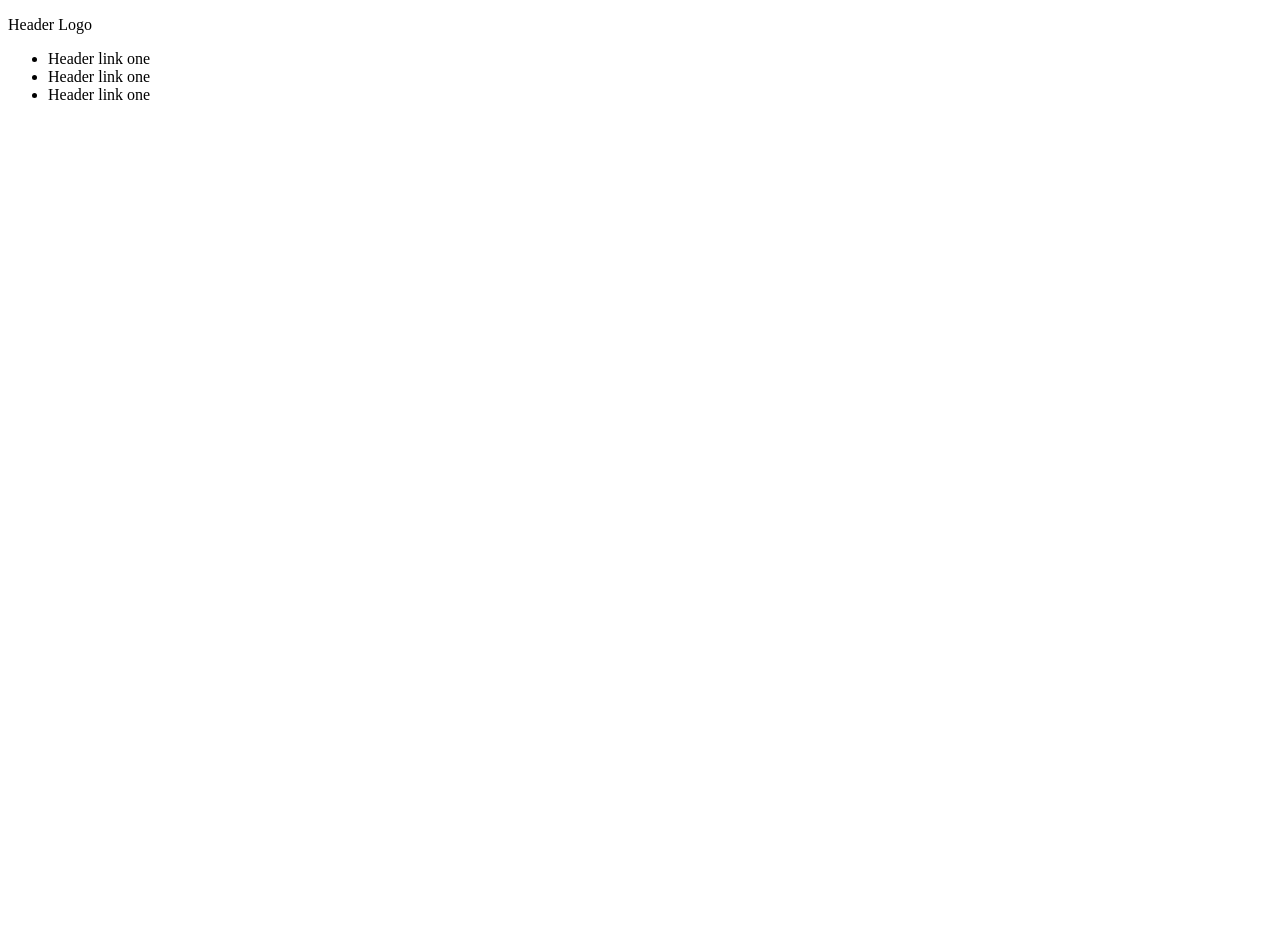
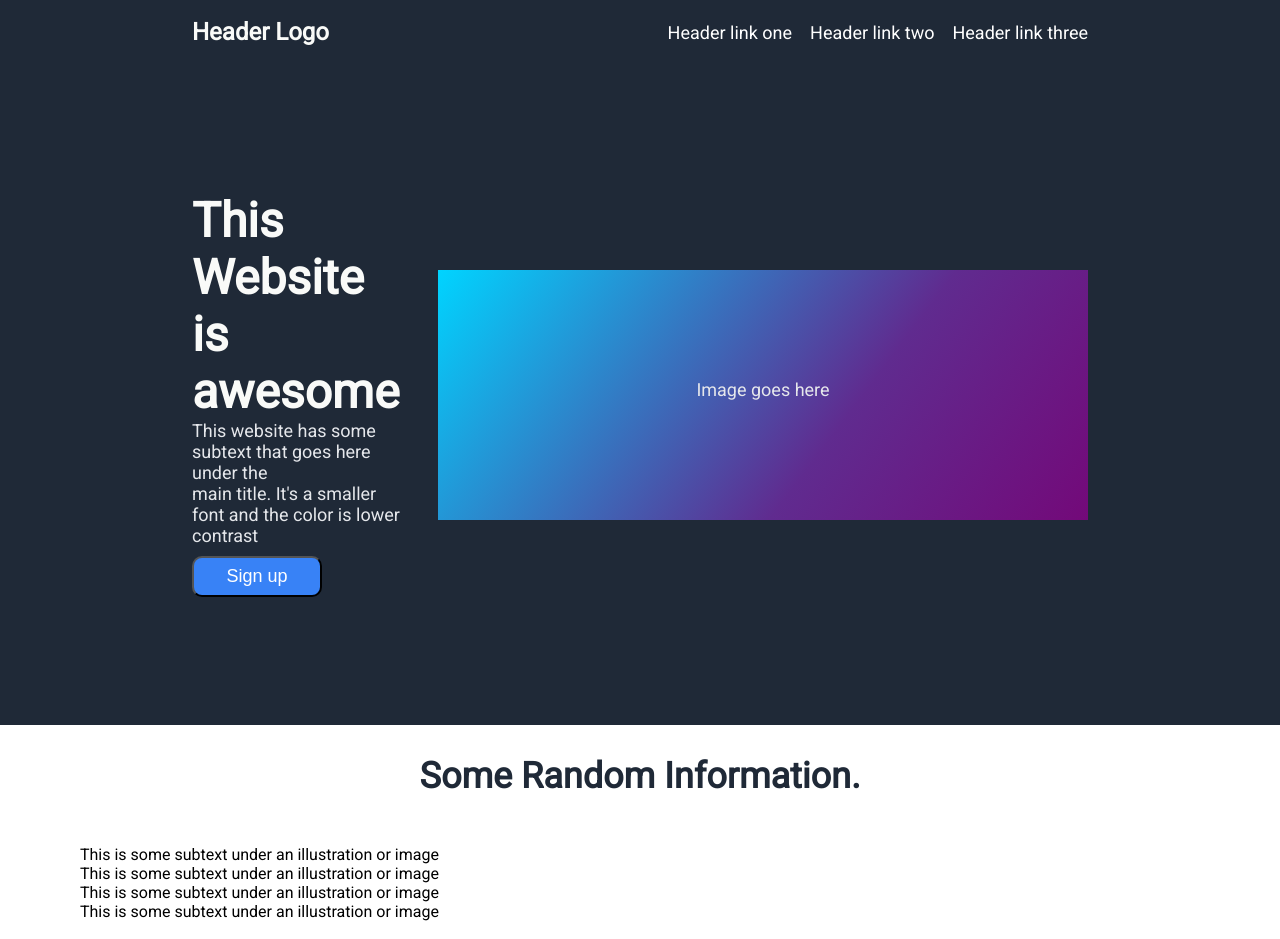
Before and after one commit to HolyBasill/Landing-Page, a plain HTML site: page index.html in a window 1280 px wide. Before the commit the page ends 800 px from the top, so only its background shows below. Drawn offline with Linux system fonts and the light colour scheme.

Commit message:
navbar,main section

```diff
--- a/index.html
+++ b/index.html
@@ -11,14 +11,60 @@
     <header>
         <div class="container">
             <div class="left">
-            <p id="logo">Header Logo</p>
+
+            <h3 id="logo">Header Logo</h3>
+
         </div>
-        <div class="righ">
+        <div class="right">
             <ul>
-                <li>Header link one</li>
-                <li>Header link one</li>
-                <li>Header link one</li>
+                <li><a href="#">Header link one</a></li>
+                <li><a href="#">Header link two</a></li>
+                <li><a href="#">Header link three</a></li>
             </ul>
+        </div>
+        </div>
+        <div class="welcome">
+            <div class="left">
+
+                <h1 class="hero">This Website is<br>awesome</h1>
+
+                <p class="textbellow">This website has some subtext that goes here under the<br> main title. It's a smaller font and the color is lower<br> contrast</p>
+                <button class="button-1">Sign up</button>
+
+            </div>
+            <div class="right">
+                <div class="image">
+
+                    <p class="textbellow">Image goes here</p>
+
+                </div>
+            </div>
+        </div>
+    </header>
+
+    <main>
+        <h2>Some Random Information.</h2>
+        <div class="card-container">
+
+            <div class="card">
+                <div class="square"></div>
+                <p class="card-text">This is some subtext under an illustration or image</p>
+            </div>
+
+            <div class="card">
+                <div class="square"></div>
+                <p class="card-text">This is some subtext under an illustration or image</p>
+            </div>
+
+            <div class="card">
+                <div class="square"></div>
+                <p class="card-text">This is some subtext under an illustration or image</p>
+            </div>
+
+            <div class="card">
+                <div class="square"></div>
+                <p class="card-text">This is some subtext under an illustration or image</p>
+            </div>
         </div>
 
 
@@ -29,8 +75,21 @@
 
 
 
-        </div>
-    </header>
+
+
+
+
+
+
+
+
+
+
+
+
+
+
+    </main>
 
 </body>
 </html>
--- a/main.css
+++ b/main.css
@@ -0,0 +1,110 @@
+@import url('https://fonts.googleapis.com/css2?family=Roboto&display=swap');
+
+* {
+    margin: 0;
+    padding: 0;
+}
+
+body {
+    font-family: 'Roboto', sans-serif;
+}
+
+/* NAVIGATION ==================================================================== */
+
+.container {
+    background-color: #1f2937;
+    display: flex;
+    align-items: center;
+    justify-content: space-between;
+    padding: 18px 12rem;
+}
+
+#logo {
+    font-size: 24px;
+    color: #f9fAf8;
+}
+
+ul,
+a {
+    text-decoration: none;
+    list-style-type: none;
+    color: white;
+    display: flex;
+    gap: 18px;
+    font-size: 18px;
+}
+
+a:hover {
+    color:lightskyblue;
+}
+
+/* WELCOME ==================================================================== */
+
+.welcome {
+    display: flex;
+    background-color: #1f2937;
+    justify-content: space-between;
+    align-items: center;
+    padding: 8em 12rem;
+    gap: 2em;
+}
+
+.hero {
+    font-size: 48px;
+    font-weight:bolder;
+    color: #f9fAf8;
+}
+
+.textbellow {
+    font-size: 18px;
+    color: #e5e7eb;
+    margin-bottom: 10px;
+    margin-top: 10;
+}
+
+button {
+    width: 130px;
+    padding: 8px 1rem;
+    border-radius: 10px;
+    background-color: #3882F6;
+    color:#ffffff;
+    font-size: 18px;
+}
+
+.image {
+    width: 650px;
+    background: linear-gradient(307deg, rgba(115,9,121,1) 0%, rgba(96,43,143,1) 38%, rgba(0,212,255,1) 100%);
+    height: 250px;
+    display: flex;
+    align-items: center;
+    justify-content: center;
+}
+
+button:active {
+    background: rgb(0, 47, 123);
+}
+
+/* CARD SECTION ==================================================================== */
+
+h2 {
+    font-size: 36px;
+    color: #1f2937;
+    font-weight: 900px;
+    display: flex;
+    align-items: center;
+    justify-content: center;
+    padding: 30px;
+}
+
+.card-container {
+    padding: 18px 5rem;
+
+
+}
+
+
+.card {
+    display: flex;
+
+
+}
```
